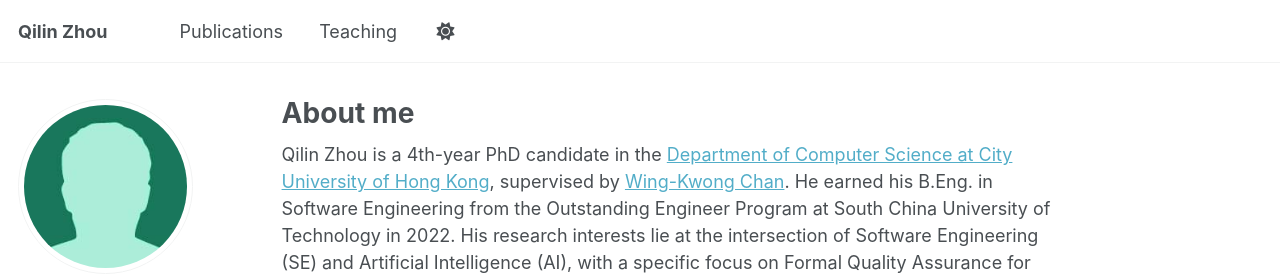
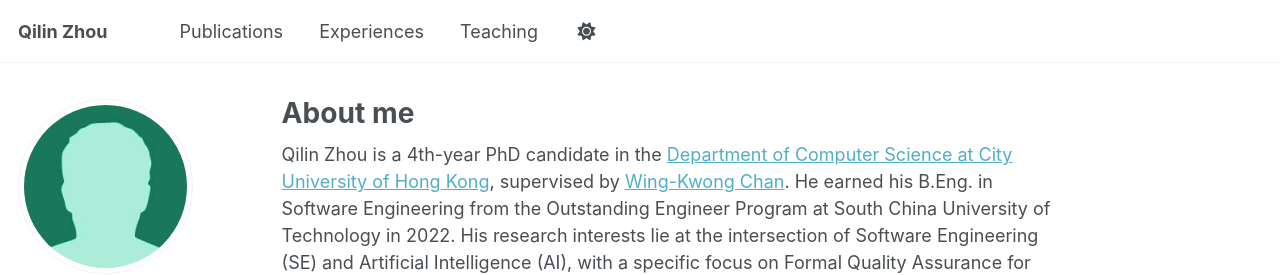
Before and after one commit to qilin-zhou/qilin-zhou.github.io, a Jekyll site: the page built from _pages/about.md, in a window 1280 px wide. Shown: the top 275 px of the page. Built offline with Jekyll 4.4.1, drawn with Linux system fonts in a browser that asks for light colours; some web fonts are replaced; a script bundle is joined from its source files by our own code; library files that are not in the unit come from our copies.

Commit message:
Update navigation.yml

```diff
--- a/_data/navigation.yml
+++ b/_data/navigation.yml
@@ -9,13 +9,16 @@
 
 main:
   - title: "Publications"
-    url: /publications/
+    url: /#publications
 
   #- title: "Talks"
   #  url: /talks/
 
+  - title: "Experiences"
+    url: /#Experiences/
+
   - title: "Teaching"
-    url: /teaching/
+    url: /#teaching/
 
   #- title: "Portfolio"
   #  url: /portfolio/
```
